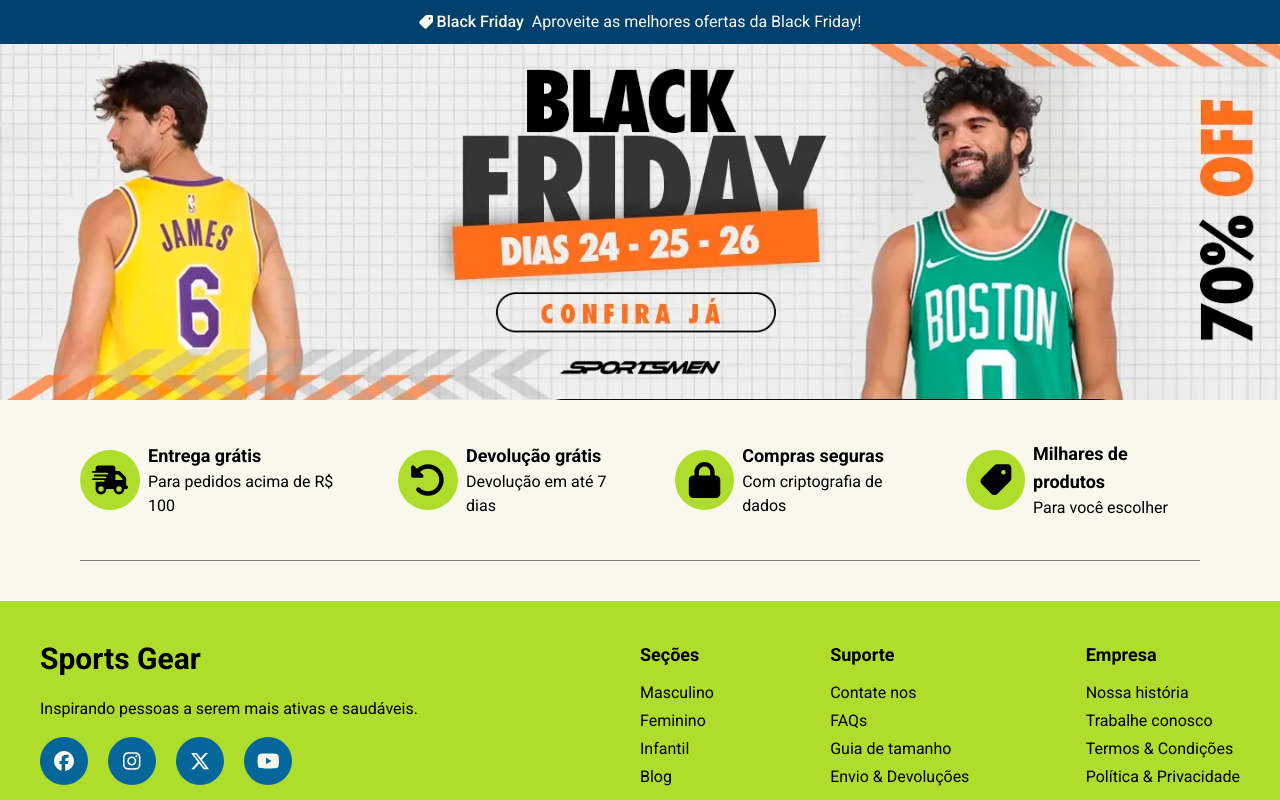
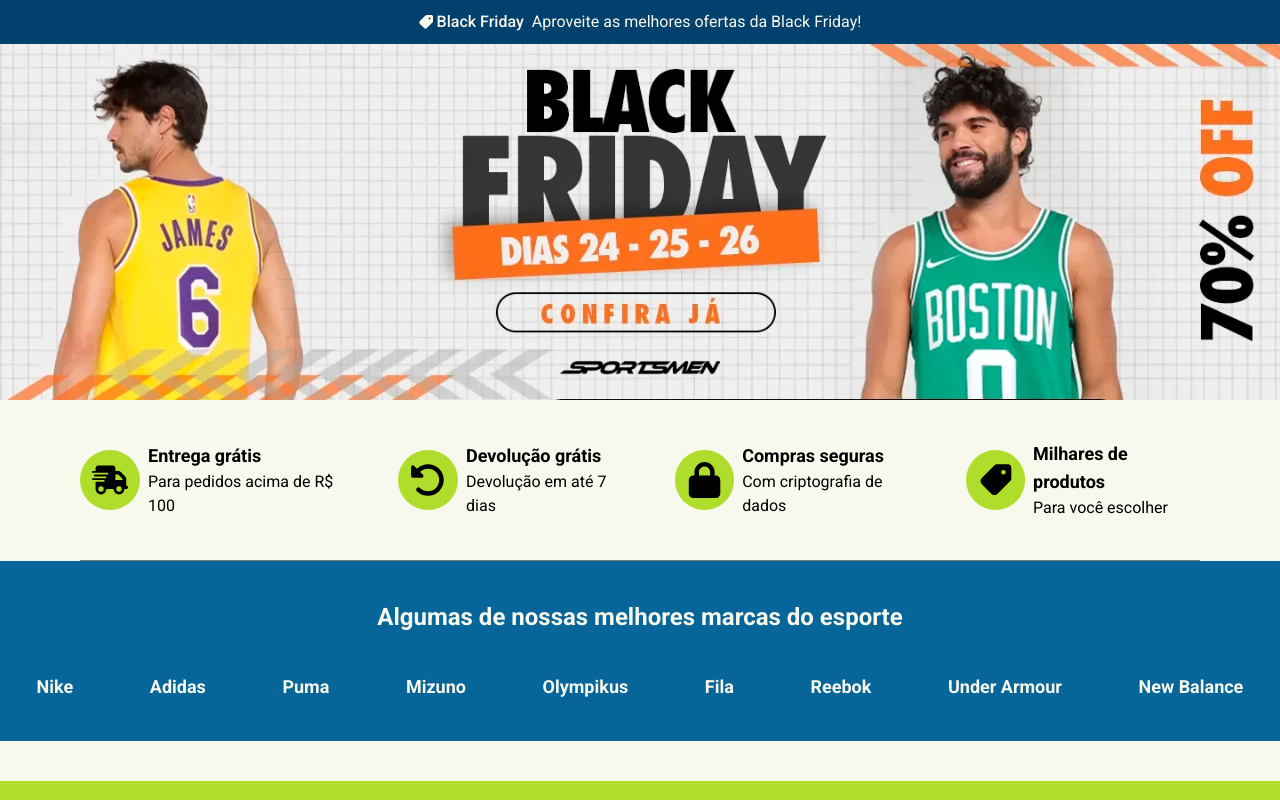
Before and after one commit to lucaslinyker/SportsGear, a React (Vite) app: page / in a window 1280 px wide. Shown: the top 800 px of the page. Built offline with nearby package versions, Linux system fonts and the light colour scheme.

Commit message:
✨ feat: criar componente Brands

```diff
--- /dev/null
+++ b/src/components/Brands.jsx
@@ -0,0 +1,28 @@
+import { Link } from 'react-router-dom'
+
+const brands = [
+  'Nike', 'Adidas', 'Puma', 'Mizuno', 'Olympikus',
+  'Fila', 'Reebok', 'Under Armour', 'New Balance'
+]
+
+export function Brands() {
+  return (
+    <section className='-mx-5 md:-mx-20 p-5 md:py-10 md:px-0 text-center bg-color3 text-color5'>
+      <h2 className='text-2xl font-bold mb-5 md:mb-10'>
+        Algumas de nossas melhores marcas do esporte
+      </h2>
+
+      <div className='grid grid-cols-repeat-2max sm:grid-cols-none sm:flex gap-5 md:gap-10 justify-evenly'>
+        {brands.map((brand, index) => (
+          <Link
+            key={index}
+            className='hover:text-color4 hover:underline transition-colors'
+            to={`#${brand.toLowerCase()}`}
+          >
+            <h3 className='text-lg font-bold'>{brand}</h3>
+          </Link>
+        ))}
+      </div>
+    </section>
+  )
+}
--- a/src/components/Main.jsx
+++ b/src/components/Main.jsx
@@ -1,10 +1,13 @@
 import { Features } from './Features.jsx'
+import { Brands } from './Brands.jsx'
 
 export function Main() {
   return (
     <main className='p-5 md:py-10 md:px-20'>
       <Features />
       <hr className='border-black/50' />
+
+      <Brands />
     </main>
   )
 }
```
